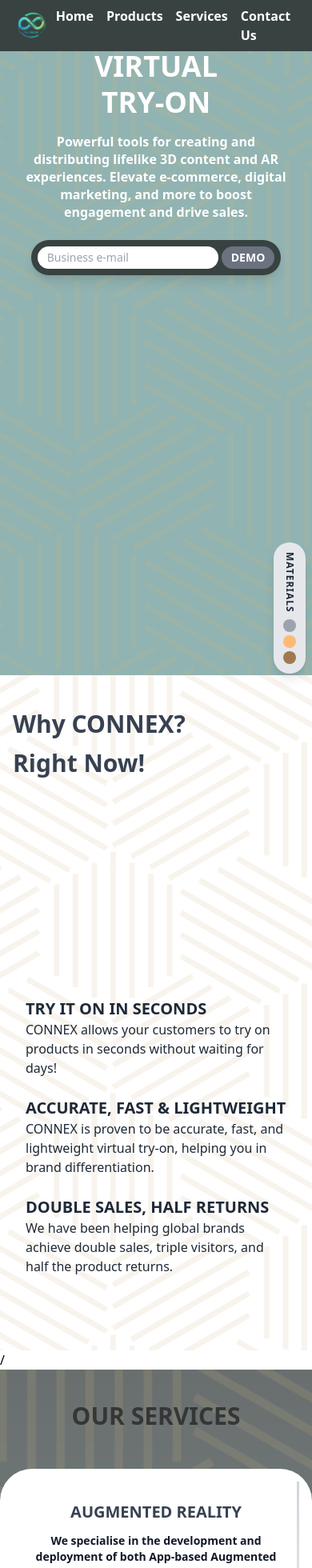
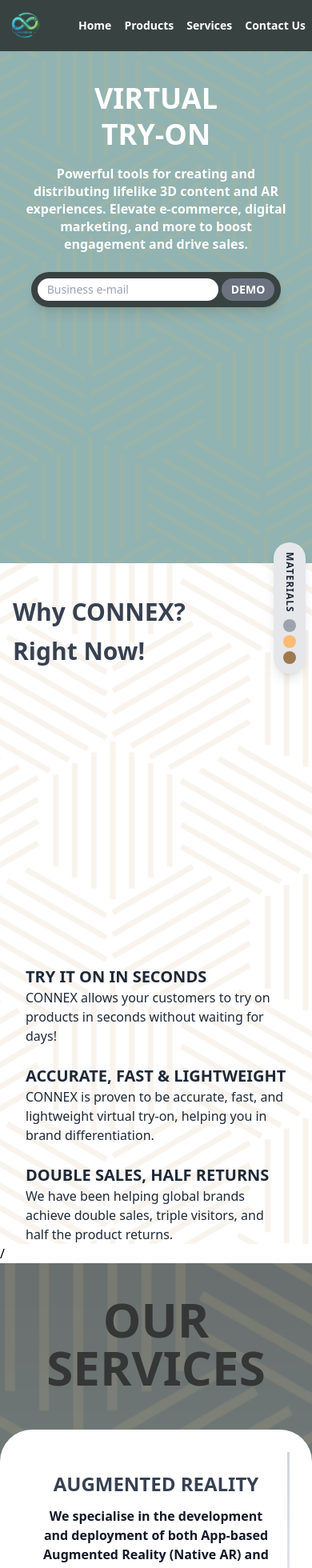
Before and after one commit to kartikturak05/Innoverse, a React (Vite) app: page / in a window 390 px wide. Shown: the top 1960 px of the page at 80% size. Built offline with nearby package versions, Linux system fonts and the light colour scheme; no server answers.

Commit message:
Responsiveness added

```diff
--- a/src/components/CompanyOverview.jsx
+++ b/src/components/CompanyOverview.jsx
@@ -13,7 +13,7 @@
         containerRef.current.appendChild(renderer.domElement);
 
         const camera = new THREE.PerspectiveCamera(
-            45,
+            70,
             containerRef.current.clientWidth / containerRef.current.clientHeight,
             0.1,
             5000
@@ -49,8 +49,8 @@
                 );
                 model.scale.setScalar(scale); // Scale the model to fit 60% of container space
 
-                const distance = maxDimension * 2.5; // Increase the distance for more zoom out
-                camera.position.set(0, distance * 0.6, distance); // Adjust for a wider view
+                const distance = maxDimension * 1.8; // Increase the distance for more zoom out
+                camera.position.set(0, distance * 0.2, distance); // Adjust for a wider view
                 camera.lookAt(0, 0, 0);
             },
             undefined,
@@ -150,8 +150,8 @@
             >
                 <FullSizeModel
                     src="/models/farm_house.glb"
-                    width={screenSize.width < 768 ? '250px' : '450px'}
-                    height={screenSize.width < 768 ? '200px' : '400px'}
+                    width={screenSize.width < 768 ? '280px' : '450px'}
+                    height={screenSize.width < 768 ? '300px' : '400px'}
                 />
             </div>
         </div>
--- a/src/components/Landing.jsx
+++ b/src/components/Landing.jsx
@@ -181,7 +181,7 @@
 
     return (
         <div
-            className=" h-auto min-h-screen w-screen cursor-grab b"
+            className=" h-auto  md:h-full lg:h-full w-screen cursor-grab"
             style={{
                 backgroundImage: "url('/d3.png')",
                 backgroundSize: 'cover',
@@ -189,7 +189,7 @@
                 backgroundRepeat: 'no-repeat',
             }}
         >
-            <div className="flex flex-col sm:flex-row sm:flex-wrap justify-between items-center px-4 sm:px-6 py-10 sm:py-20">
+            <div className="flex flex-col sm:flex-row sm:flex-wrap justify-between items-center px-4 pt-20 sm:px-6 py-10 sm:py-20">
                 {/* Left Section */}
                 <div className="w-full sm:flex-1 max-w-lg mx-auto px-4 sm:px-5 text-center sm:text-left">
                     <h1 className="text-white text-4xl sm:text-5xl lg:text-6xl font-bold leading-tight sm:leading-none mt-5">
@@ -216,7 +216,7 @@
                 </div>
                 {/* Right Section */}
                 <div
-                    className="w-full sm:w-1/2 flex justify-center items-center mt-10 sm:mt-0"
+                    className="w-full sm:w-1/2 flex justify-center items-center mt-20 sm:mt-0"
                     style={{
                         display: 'flex',
                         justifyContent: 'center',
--- a/src/components/Navbar.jsx
+++ b/src/components/Navbar.jsx
@@ -3,7 +3,7 @@
 const Navbar = () => {
     return (
         <nav className="bg-[#384241] text-white cursor-grab fixed w-full z-10">
-  <div className="max-w-7xl mx-auto px-4 sm:px-6 lg:px-8">
+  <div className="max-w-7xl mx-auto px-2 sm:px-6 lg:px-8">
     <div className="flex items-center justify-between h-16 sm:h-20">
       {/* Logo Section */}
       <div className="flex items-center">
@@ -15,7 +15,7 @@
       </div>
 
       {/* Navigation Links */}
-      <div className="flex space-x-4 sm:space-x-6 md:space-x-8 lg:space-x-12 text-base sm:text-lg md:text-xl lg:text-2xl font-semibold">
+      <div className="flex space-x-4 sm:space-x-4 md:space-x-8 lg:space-x-12 text-sm sm:text-base md:text-xl lg:text-2xl font-semibold">
         <a href="#home" className="hover:text-gray-400">
           Home
         </a>
--- a/src/components/Services.jsx
+++ b/src/components/Services.jsx
@@ -6,43 +6,36 @@
   className="min-h-screen flex flex-col items-center cursor-grab"
   style={{
     backgroundImage: "url('/d1.png')",
-        backgroundSize: "cover", // Ensures the image covers the entire background
-        backgroundPosition: "center", // Centers the image
-        backgroundRepeat: "no-repeat", // Prevents tiling
-        cursor: "grab",
+    backgroundSize: 'cover', // Ensures the image covers the entire background
+    backgroundPosition: 'center', // Centers the image
+    backgroundRepeat: 'no-repeat', // Prevents tiling
+    cursor: 'grab',
   }}
 >
   {/* Heading Section */}
-    <div className="text-center mt-10 cursor-grab px-4">
-        <h1 className="text-3xl sm:text-4xl lg:text-6xl font-bold text-[#353636]">
-            OUR SERVICES
-        </h1>
+  <div className="text-center mt-10 cursor-grab">
+    <h1 className="text-6xl font-bold text-[#353636]">OUR SERVICES</h1>
   </div>
 
   {/* Services Container */}
-    <div
-        className="flex flex-wrap justify-center items-center w-full max-w-6xl mt-12 gap-6 p-4 sm:p-7 bg-white rounded-[40px] sm:rounded-[60px] lg:rounded-[80px] shadow-md"
-    >
+  <div className="flex flex-wrap md:flex-nowrap lg:flex-nowrap justify-center w-full max-w-6xl mt-12 gap-6 bg-white p-7 rounded-[40px]">
     {/* First Service */}
-        <div className="relative w-full sm:w-[90%] md:w-1/3 bg-white rounded-2xl p-6 flex flex-col items-center sm:bottom-1 border-zinc-800">
-            <h1 className="text-xl sm:text-2xl font-bold text-gray-700 mb-3 text-center">
-                AUGMENTED REALITY
-            </h1>
-            <p className="text-sm sm:text-base text-gray-900 text-center mb-6 font-semibold">
+    <div className="relative w-full sm:w-[48%] md:w-1/3 bg-white rounded-3xl p-6 flex flex-col items-center cursor-grab">
+      <h1 className="text-2xl font-bold text-gray-700 mb-3">AUGMENTED REALITY</h1>
+      <p className="text-gray-900 text-center mb-6 font-semibold">
         We specialise in the development and deployment of both App-based
-                Augmented Reality (Native AR) and Web-based Augmented Reality (Web AR)
-                experiences.
+        Augmented Reality (Native AR) and Web-based Augmented Reality (Web AR) experiences.
       </p>
       <img
         src="/image1.png"
         alt="Augmented Reality"
-                className="w-full h-auto rounded-lg rounded-b-[30px] sm:rounded-b-[60px]"
+        className="w-full h-auto rounded-lg rounded-b-[90px]"
       />
-            <div className="absolute right-0 top-0 md:left-0 md:bottom-0 h-full w-[3px] bg-gradient-to-b from-gray-300 to-transparent pointer-events-none"></div>
+      <div className="absolute right-0 top-0 h-full w-[3px] bg-gradient-to-b from-gray-300 to-transparent pointer-events-none"></div>
     </div>
 
     {/* Second Service */}
-        <div className="relative w-full sm:w-[90%] md:w-1/3 bg-white rounded-2xl p-6 flex flex-col items-center">
+    <div className="relative w-full sm:w-[48%] md:w-1/3 bg-white rounded-3xl p-6 flex flex-col items-center cursor-grab">
       <video
         autoPlay
         muted
@@ -50,16 +43,16 @@
         className="w-full h-auto rounded-lg mb-4"
         controls
         controlsList="nodownload"
-                style={{ pointerEvents: "auto" }}
+        style={{ pointerEvents: 'auto' }}
         onContextMenu={(e) => e.preventDefault()}
       >
         <source src="/video.mp4" type="video/mp4" />
         Your browser does not support the video tag.
       </video>
-            <h1 className="text-xl sm:text-2xl font-bold text-gray-700 mt-4 mb-3 text-center">
+      <h1 className="text-2xl font-bold text-gray-700 mt-4 mb-3">
         3D MODELLING <br />& ANIMATION
       </h1>
-            <p className="text-sm sm:text-base text-gray-900 text-center font-semibold">
+      <p className="text-gray-900 text-center font-semibold">
         3D modelling is the process of creating a three-dimensional
         representation of any object or surface.
       </p>
@@ -67,18 +60,18 @@
     </div>
 
     {/* Third Service */}
-        <div className="relative w-full sm:w-[90%] md:w-1/3 bg-white rounded-2xl p-6 flex flex-col items-center">
-            <h1 className="text-xl sm:text-2xl font-bold text-gray-700 mb-3 text-center">
+    <div className="relative w-full sm:w-[48%] md:w-1/3 bg-white rounded-3xl p-6 flex flex-col items-center cursor-grab">
+      <h1 className="text-2xl font-bold text-gray-700 mb-3 text-center">
         ARCHITECTURAL 3D SERVICES
       </h1>
-            <p className="text-sm sm:text-base text-gray-900 text-center mb-6 font-semibold">
+      <p className="text-gray-900 text-center mb-6 font-semibold">
         Our Architectural 3D Services bring your architectural designs to
         life with stunning, realistic 3D models and visualisations.
       </p>
       <img
         src="/image2.jpg"
         alt="Architectural 3D Services"
-                className="w-full h-auto rounded-b-[30px] sm:rounded-b-[60px]"
+        className="w-full h-full rounded-b-[90px]"
       />
     </div>
   </div>
```
Lines whose indentation alone changed are shown as unchanged.
